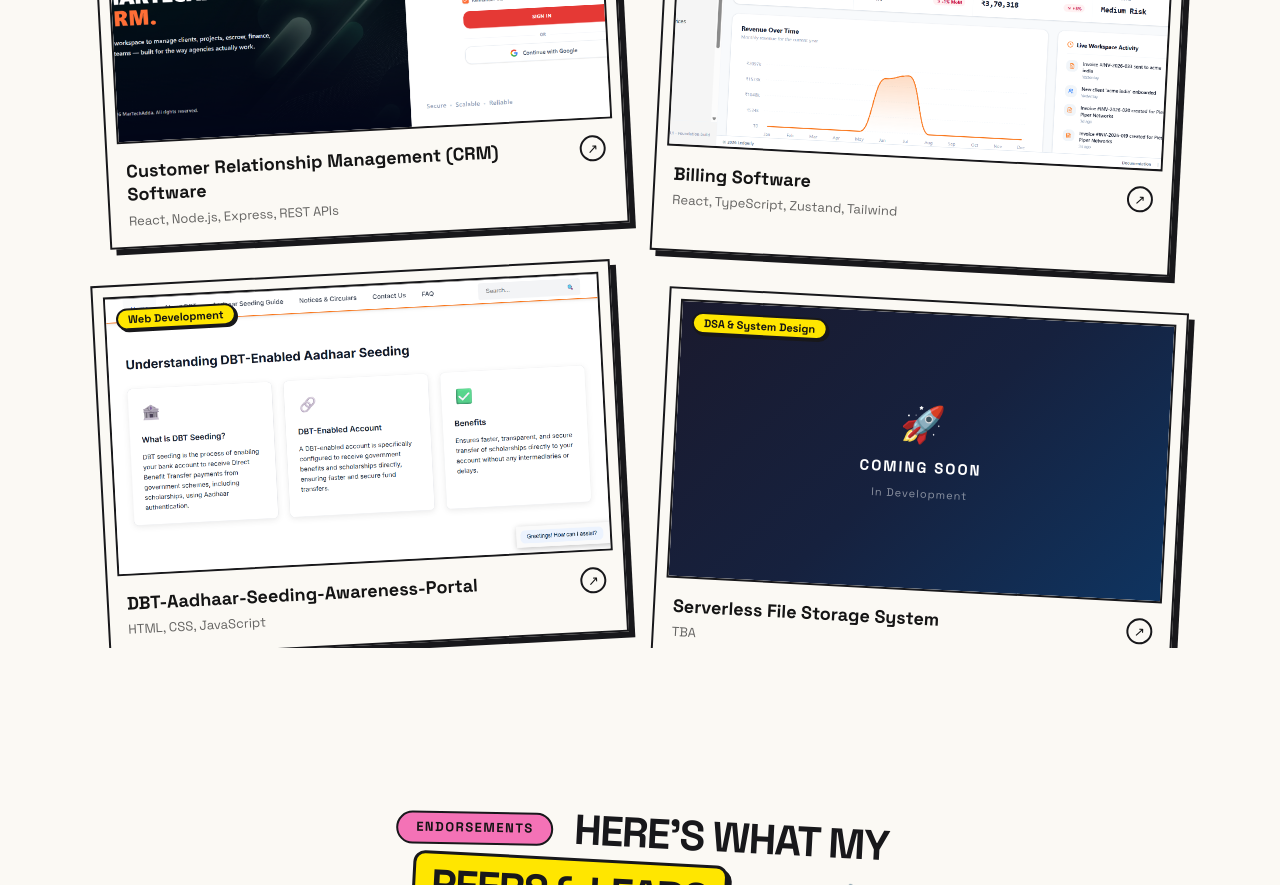
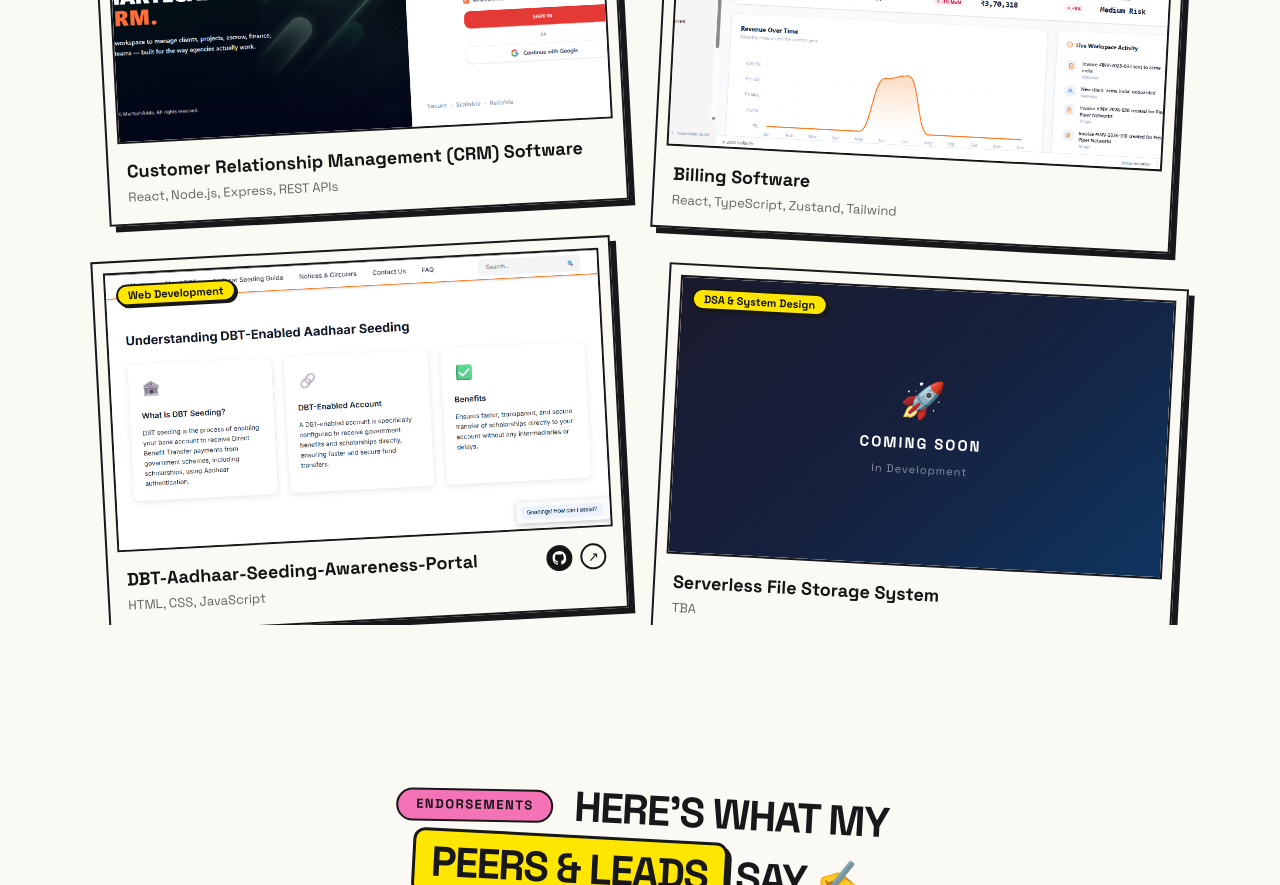
Before and after one commit to Namansaini2531/Portfolio, a React (Vite) app: page / in a window 1280 px wide. Shown: the part 3780-4665 px from the top of the page. Built offline with nearby package versions, Linux system fonts and the light colour scheme.

Commit message:
feat: create Portfolio component to showcase project list with scroll animations

```diff
--- a/src/components/Portfolio.jsx
+++ b/src/components/Portfolio.jsx
@@ -18,7 +18,8 @@ const PROJECTS = [
     title: 'DBT-Aadhaar-Seeding-Awareness-Portal',
     tech: 'HTML, CSS, JavaScript',
     image: '/dbt-portal.png',
-    link: 'https://direct-bt.vercel.app'
+    link: 'https://direct-bt.vercel.app',
+    github: 'https://github.com/Namansaini2531/DBT-Aadhaar-Seeding-Awareness-Portal'
   },
   {
     label: 'DSA & System Design',
@@ -47,8 +48,15 @@ export default function Portfolio() {
         </ScrollReveal>
         <div className="port-grid">
           {PROJECTS.map((p, i) => {
-            const CardContent = (
-              <>
+            return (
+              <ScrollReveal
+                key={i}
+                baseRotation={i % 2 === 0 ? -3 : 3}
+                translateY={50}
+                baseOpacity={0.2}
+                blurStrength={6}
+              >
+                <div className="port-card" style={{ display: 'flex', flexDirection: 'column', width: '100%', height: '100%' }}>
                   <div className="port-thumb" style={{ position: 'relative', padding: 0, aspectRatio: '16/9', overflow: 'hidden' }}>
                     {p.upcoming ? (
                       <div style={{ width: '100%', height: '100%', minHeight: '180px', background: 'linear-gradient(135deg, #1a1a2e 0%, #16213e 50%, #0f3460 100%)', display: 'flex', flexDirection: 'column', alignItems: 'center', justifyContent: 'center', gap: '10px' }}>
@@ -56,6 +64,10 @@ export default function Portfolio() {
                         <span style={{ fontSize: '15px', fontWeight: '800', color: '#fff', letterSpacing: '2px', textTransform: 'uppercase' }}>Coming Soon</span>
                         <span style={{ fontSize: '11px', color: 'rgba(255,255,255,0.5)', letterSpacing: '1px' }}>In Development</span>
                       </div>
+                    ) : p.link ? (
+                      <a href={p.link} target="_blank" rel="noreferrer" style={{ display: 'block', width: '100%', height: '100%' }}>
+                        <img src={p.image} alt={p.title} style={{ width: '100%', height: '100%', objectFit: 'cover' }} />
+                      </a>
                     ) : (
                       <img src={p.image} alt={p.title} style={{ width: '100%', height: '100%', objectFit: 'cover' }} />
                     )}
@@ -65,31 +77,49 @@ export default function Portfolio() {
                   </div>
                   <div className="port-meta">
                     <div>
-                    <h4>{p.title}</h4>
+                      <h4>
+                        {p.link ? (
+                          <a href={p.link} target="_blank" rel="noreferrer" style={{ color: 'inherit', textDecoration: 'none' }}>
+                            {p.title}
+                          </a>
+                        ) : (
+                          p.title
+                        )}
+                      </h4>
                       <p>{p.tech}</p>
                     </div>
-                  <div className="go">↗</div>
+                    <div style={{ display: 'flex', gap: '8px', alignItems: 'center' }}>
+                      {p.github && (
+                        <a
+                          href={p.github}
+                          target="_blank"
+                          rel="noreferrer"
+                          className="go"
+                          title="View GitHub Repository"
+                          aria-label={`GitHub repository for ${p.title}`}
+                          style={{ background: '#141414', color: '#fff', textDecoration: 'none', transition: 'transform 0.15s ease' }}
+                        >
+                          <svg width="14" height="14" viewBox="0 0 24 24" fill="currentColor">
+                            <path d="M12 0C5.37 0 0 5.37 0 12c0 5.31 3.435 9.795 8.205 11.385.6.105.825-.255.825-.57 0-.285-.015-1.23-.015-2.235-3.015.555-3.795-.735-4.035-1.41-.135-.345-.72-1.41-1.23-1.695-.42-.225-1.02-.78-.015-.795.945-.015 1.62.87 1.845 1.23 1.08 1.815 2.805 1.305 3.495.99.105-.78.42-1.305.765-1.605-2.67-.3-5.46-1.335-5.46-5.925 0-1.305.465-2.385 1.23-3.225-.12-.3-.54-1.53.12-3.18 0 0 1.005-.315 3.3 1.23.96-.27 1.98-.405 3-.405s2.04.135 3 .405c2.295-1.56 3.3-1.23 3.3-1.23.66 1.65.24 2.88.12 3.18.765.84 1.23 1.905 1.23 3.225 0 4.605-2.805 5.625-5.475 5.925.435.375.81 1.095.81 2.22 0 1.605-.015 2.895-.015 3.3 0 .315.225.69.825.57A12.02 12.02 0 0024 12c0-6.63-5.37-12-12-12z"/>
+                          </svg>
+                        </a>
+                      )}
+                      {p.link && (
+                        <a
+                          href={p.link}
+                          target="_blank"
+                          rel="noreferrer"
+                          className="go"
+                          title="Live Demo"
+                          aria-label={`Live demo for ${p.title}`}
+                          style={{ textDecoration: 'none' }}
+                        >
+                          ↗
+                        </a>
+                      )}
                     </div>
-              </>
-            )
-
-            return (
-              <ScrollReveal
-                key={i}
-                baseRotation={i % 2 === 0 ? -3 : 3}
-                translateY={50}
-                baseOpacity={0.2}
-                blurStrength={6}
-              >
-                {p.link ? (
-                  <a href={p.link} target="_blank" rel="noreferrer" className="port-card" style={{ textDecoration: 'none', color: 'inherit', display: 'flex', flexDirection: 'column', width: '100%', height: '100%' }}>
-                    {CardContent}
-                  </a>
-                ) : (
-                  <div className="port-card" style={{ display: 'flex', flexDirection: 'column', width: '100%', height: '100%' }}>
-                    {CardContent}
                   </div>
-                )}
+                </div>
               </ScrollReveal>
             )
           })}
```
Lines whose indentation alone changed are shown as unchanged.
